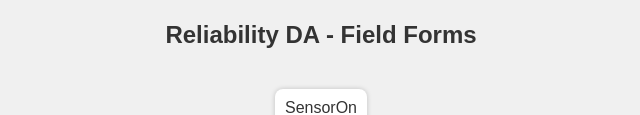
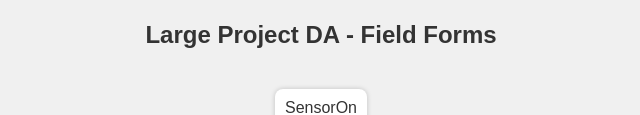
Before and after one commit to EidenGarcia/LargeProjectDA_Linktree, a plain HTML site: page LargeProject_LinkTree/da_forms.html in a window 1280 px wide. Shown: the part 464-579 px from the top of the page, without its empty margins (319-959 px from the left). Drawn offline with Linux system fonts and the light colour scheme.

Commit message:
Update da_forms.html

```diff
--- a/LargeProject_LinkTree/da_forms.html
+++ b/LargeProject_LinkTree/da_forms.html
@@ -3,7 +3,7 @@
 <head>
     <meta charset="UTF-8">
     <meta name="viewport" content="width=device-width, initial-scale=1.0">
-    <title>DA Forms</title>
+    <title>LP Forms</title>
     <style>
         body {
             display: flex;
@@ -55,7 +55,7 @@
 <body>
     <div class="header">
         <img src="LUMA Logo.jpg" alt="Header Image">
-        <h2>Reliability DA - Field Forms</h2>
+        <h2>Large Project DA - Field Forms</h2>
     </div>
     <div class="portal-links">
         <a href="https://forms.office.com/pages/responsepage.aspx?id=jrOpsONbEEqP3M70MGtROY-zkTVPIT9FnZS-vjbRCXJUQ1ZUWjZITEdPQjBPTkc0QVEzUlFESTdSSS4u" class="portal-link">SensorOn</a>
```
